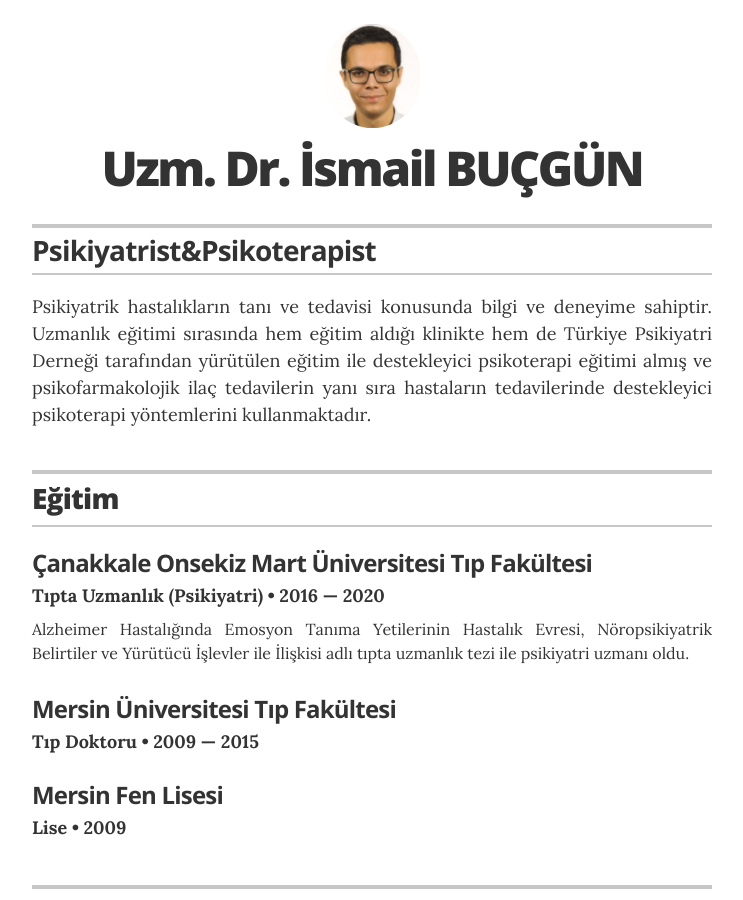
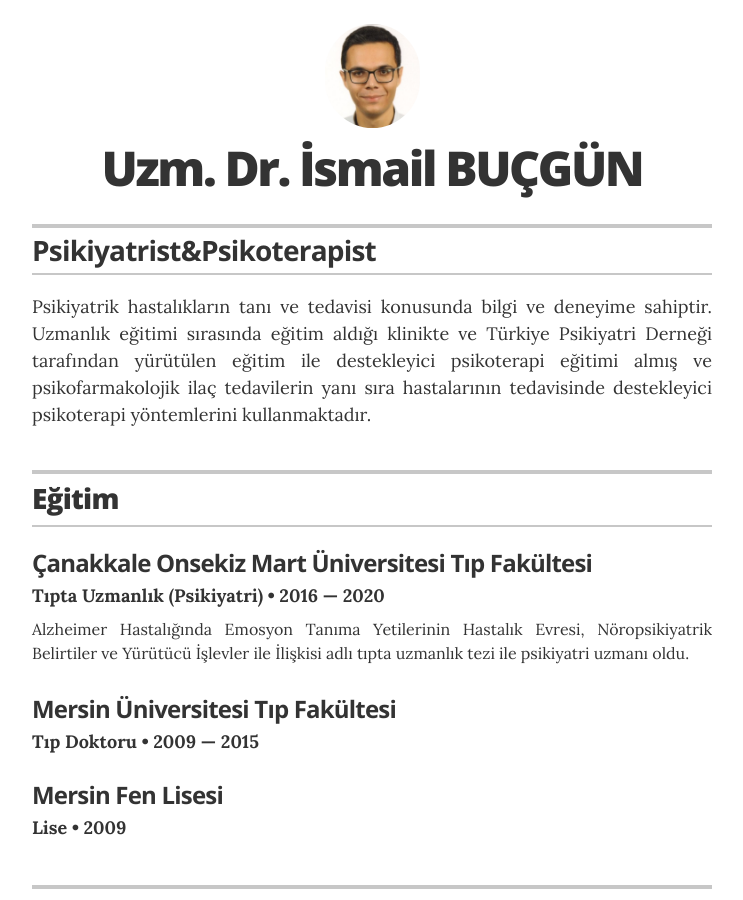
Before and after one commit to ibucgun/ibucgun.github.io, a Jekyll site: the page built from index.html, in a window 1280 px wide and 900 px high. Shown: the whole window, without its empty margins (268-1011 px from the left). Built offline with Jekyll 4.4.1, drawn with Linux system fonts in a browser that asks for light colours.

Commit message:
Update _config.yml

```diff
--- a/_config.yml
+++ b/_config.yml
@@ -23,7 +23,7 @@
 resume_header_contact_info:     "Adana Dr. Ekrem Tok Ruh Sağlığı ve Hastalıkları Hastanesi • 03222390475 "
 display_header_contact_info:    "false"
 
-resume_header_intro: "<p>Psikiyatrik hastalıkların tanı ve tedavisi konusunda bilgi ve deneyime sahiptir. Uzmanlık eğitimi sırasında hem eğitim aldığı klinikte hem de Türkiye Psikiyatri Derneği tarafından yürütülen eğitim ile destekleyici psikoterapi eğitimi almış ve psikofarmakolojik ilaç tedavilerin yanı sıra hastaların tedavilerinde destekleyici psikoterapi yöntemlerini kullanmaktadır.</p>"
+resume_header_intro: "<p>Psikiyatrik hastalıkların tanı ve tedavisi konusunda bilgi ve deneyime sahiptir. Uzmanlık eğitimi sırasında eğitim aldığı klinikte ve Türkiye Psikiyatri Derneği tarafından yürütülen eğitim ile destekleyici psikoterapi eğitimi almış ve psikofarmakolojik ilaç tedavilerin yanı sıra hastalarının tedavisinde destekleyici psikoterapi yöntemlerini kullanmaktadır.</p>"
 
 # use "yes" to display the email contact button,
 # "no" to display an "I'm not looking for work" message,
```
